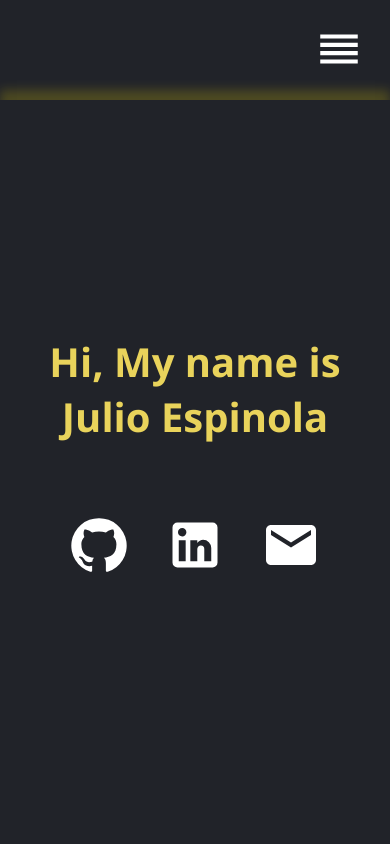
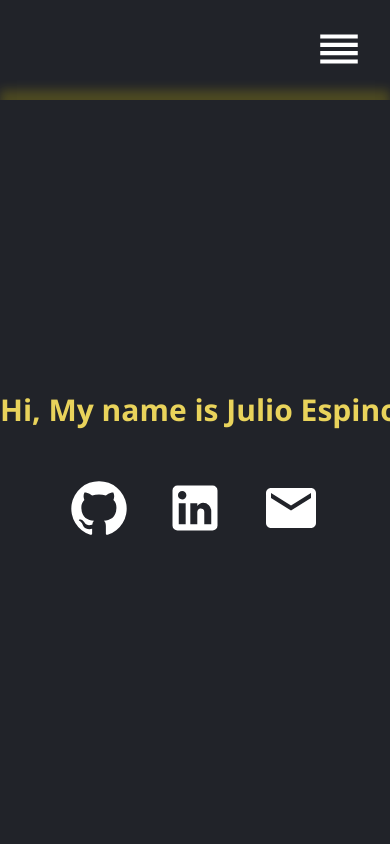
Before and after one commit to JulioSEspinola/Portfolio-2.0, a React (Create React App) app in the folder portfolio/: page / in a window 390 px wide. Shown: the top 844 px of the page. Built offline with nearby package versions, Linux system fonts and the light colour scheme.

Commit message:
added animation to show name being typed

```diff
--- a/portfolio/src/pages/Home.js
+++ b/portfolio/src/pages/Home.js
@@ -12,7 +12,7 @@ function home() {
     <div className='home'>
       <div className='about'>
 
-        <h2>Hi, My name is Julio Espinola</h2>
+        <h2 >Hi, My name is Julio Espinola</h2>
 
         <div className='prompt'>
 
--- a/portfolio/src/styles/Home.css
+++ b/portfolio/src/styles/Home.css
@@ -20,10 +20,29 @@
 
   .about h2 {
     font-family: "Segoe UI", Tahoma, Geneva, Verdana, sans-serif;
-    font-size: 80px;
+    font-size: 70px;
     color: #e9d35b;
-    height: 50px;
+    width: 100%;
+    overflow: hidden; /* Ensures the content is not revealed until the animation */
+    /* border-right: .15em solid orange; The typwriter cursor */
+    white-space: nowrap; /* Keeps the content on a single line */
+    margin: 0 auto; /* Gives that scrolling effect as the typing happens */
+    /* letter-spacing: .15em; Adjust as needed */
+    animation: typing 3.5s steps(30, end),blink-caret .5s step-end infinite;
+
   }
+
+  /* The typing effect */
+@keyframes typing {
+  from { width: 0 }
+  to { width: 100% }
+}
+
+/* The typewriter cursor effect */
+@keyframes blink-caret {
+  from, to { border-color: transparent }
+  50% { border-color: #e9d35b }
+}
 
   .about .prompt {
     width: 40%;
@@ -64,7 +83,8 @@
 
   @media only screen and (max-width: 500px) {
     .about h2 {
-      font-size: 40px;
+      font-size: 30px;
+      width:100%;
     }
 
     .about .prompt {
@@ -102,7 +122,6 @@
 
 }
 
-.prompt{
+/* .prompt{
   padding: 50px;
-
-}
+} */
```
